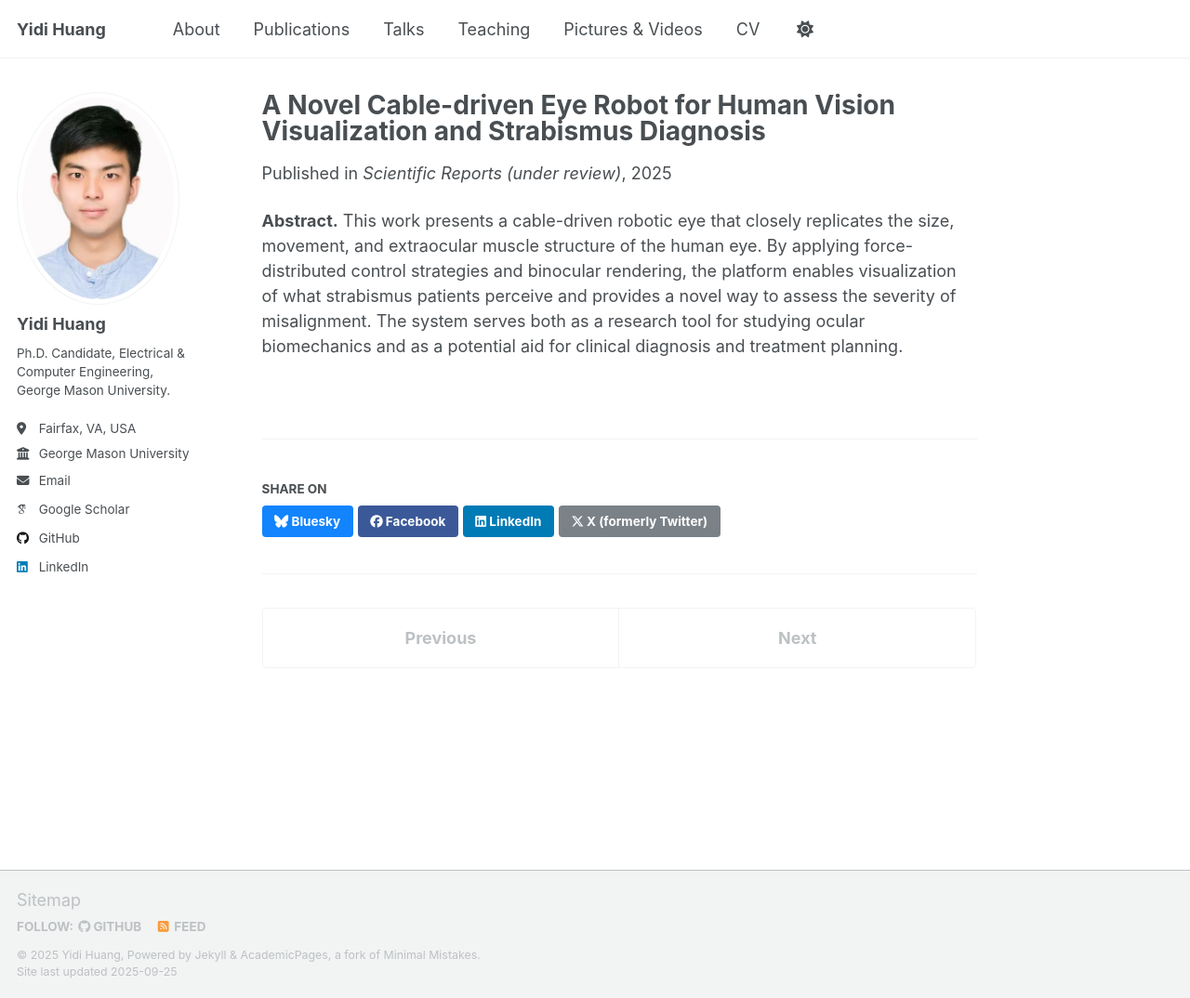
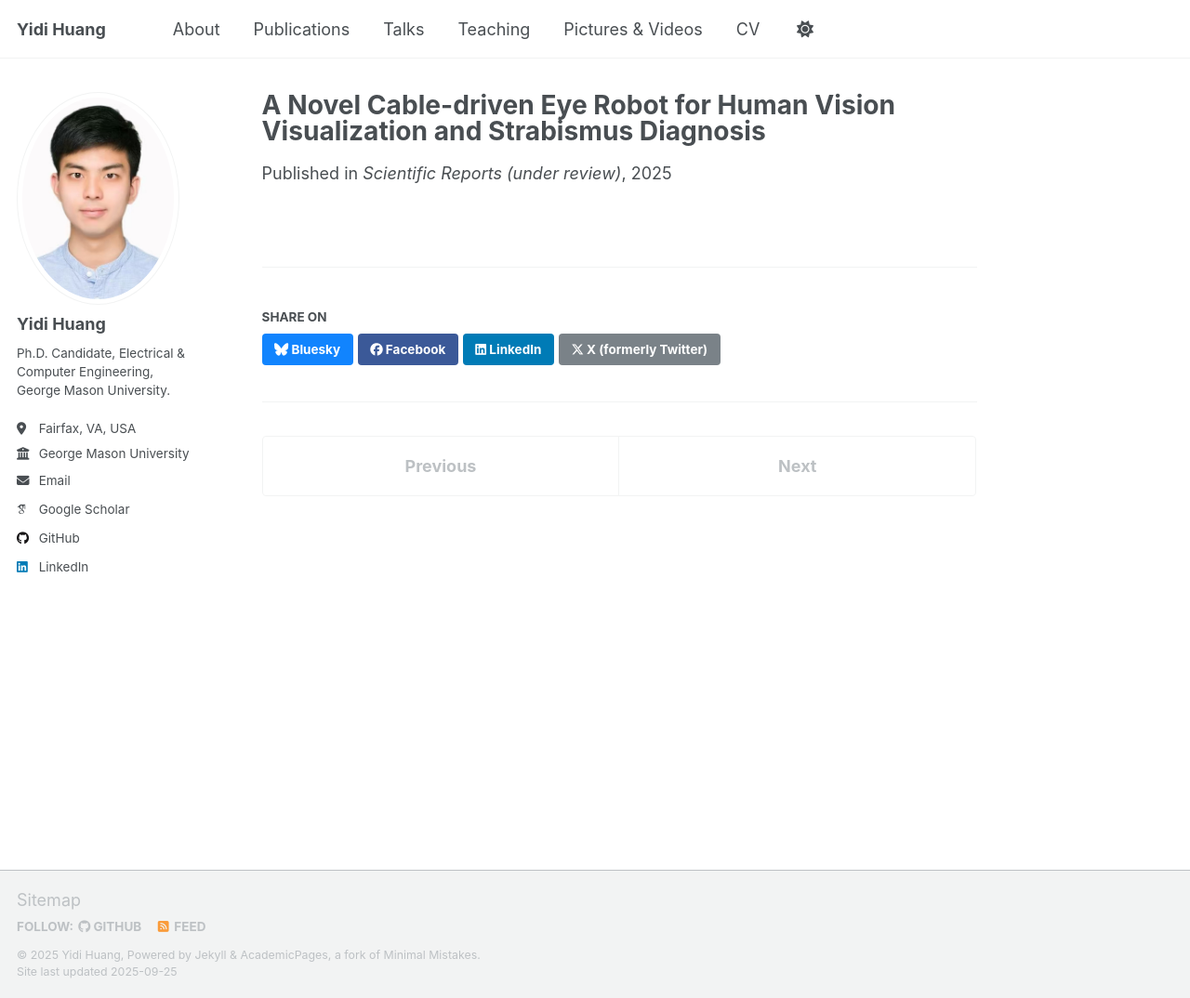
Before and after one commit to GMUYidi/huang-yidi.github.io, a Jekyll site: the page built from _publications/2025-01-01-eye-robot.md, in a window 1280 px wide and 1074 px high. Shown: the whole window at 93% size. Built offline with Jekyll 4.4.1, drawn with Linux system fonts in a browser that asks for light colours; some web fonts are replaced; a script that is not in the unit is left out.

Commit message:
Update 2025-01-01-eye-robot.md

```diff
--- a/_publications/2025-01-01-eye-robot.md
+++ b/_publications/2025-01-01-eye-robot.md
@@ -1,15 +1,16 @@
 ---
 title: "A Novel Cable-driven Eye Robot for Human Vision Visualization and Strabismus Diagnosis"
 collection: publications
-permalink: /publication/eye-robot-2025
 date: 2025-01-01
 venue: "Scientific Reports (under review)"
-authors: "Yidi Huang, Ningshi Yao, Qi Wei, et al."
+authors: "Yidi Huang, Ningshi Yao, Qi Wei, Joseph L. Demer"
+categories: [manuscripts]
+permalink: /publication/eye-robot-2025
 links:
-  - label: PDF
-    url: /files/eye_robot_paper.pdf
+  - label: Scholar
+    url: https://scholar.google.com/scholar_lookup?title=A+Novel+Cable-driven+Eye+Robot+for+Human+Vision+Visualization+and+Strabismus+Diagnosis
+  - label: Journal
+    url: https://www.nature.com/srep/
   - label: Video
     url: https://www.youtube.com/watch?v=kyB37qDjsQo
 ---
-
-**Abstract.** This work presents a cable-driven robotic eye that closely replicates the size, movement, and extraocular muscle structure of the human eye. By applying force-distributed control strategies and binocular rendering, the platform enables visualization of what strabismus patients perceive and provides a novel way to assess the severity of misalignment. The system serves both as a research tool for studying ocular biomechanics and as a potential aid for clinical diagnosis and treatment planning.
```
